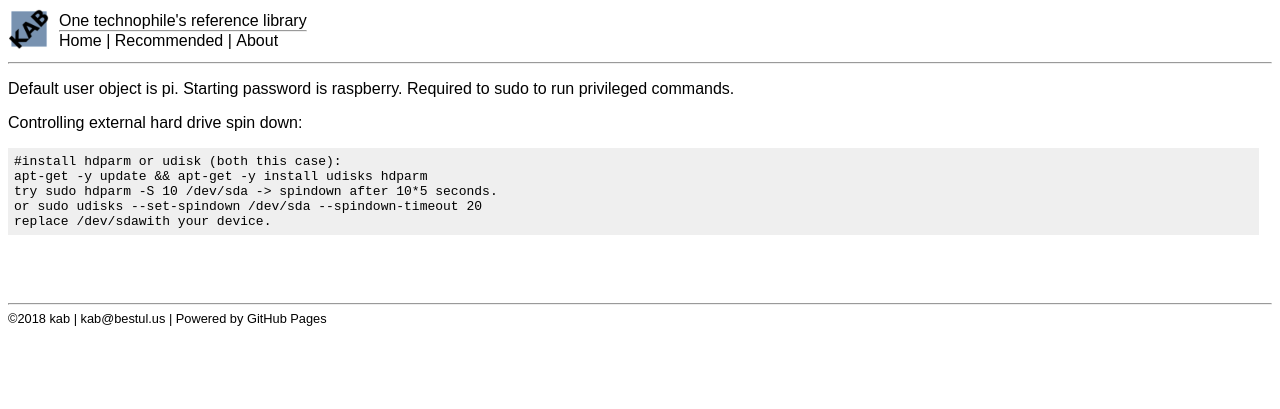
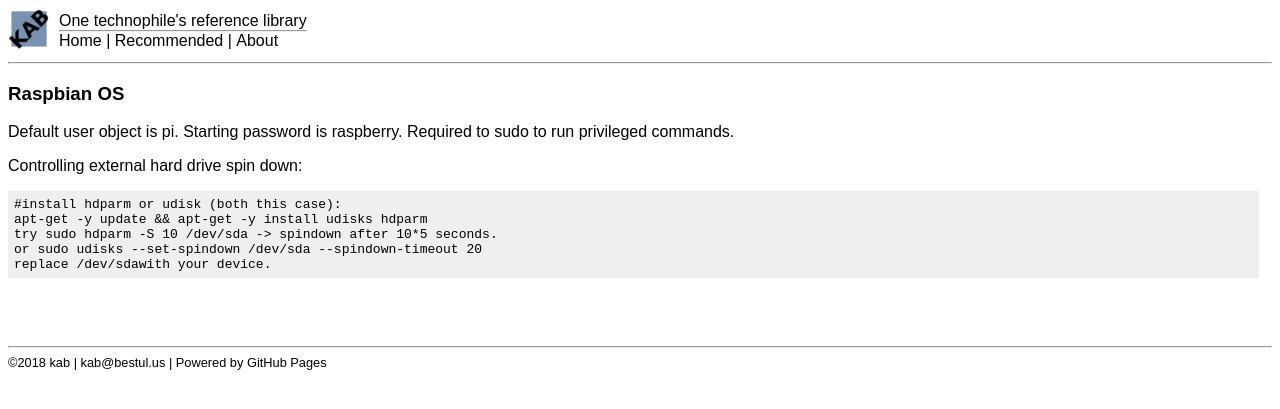
Before and after one commit to kabtech/kab, a Jekyll site: the page built from ccc/raspbian.md, in a window 1280 px wide. Shown: the top 409 px of the page. Built offline with Jekyll 4.4.1, drawn with Linux system fonts in a browser that asks for light colours.

Commit message:
Update raspbian.md

```diff
--- a/ccc/raspbian.md
+++ b/ccc/raspbian.md
@@ -3,6 +3,9 @@ layout: kab
 group: ccc
 title: Raspbian OS
 ---
+
+### Raspbian OS
+
 Default user object is pi.
 Starting password is raspberry.
 Required to sudo to run privileged commands.
```
